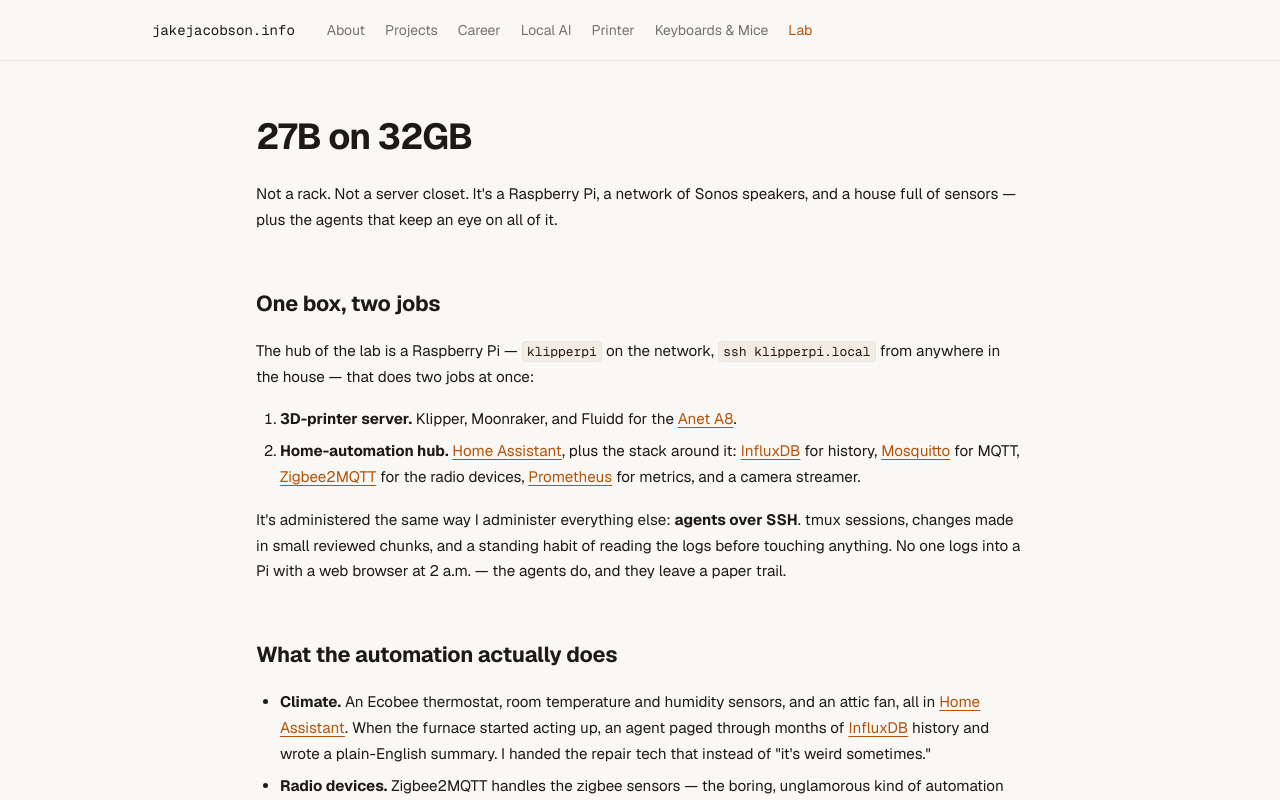
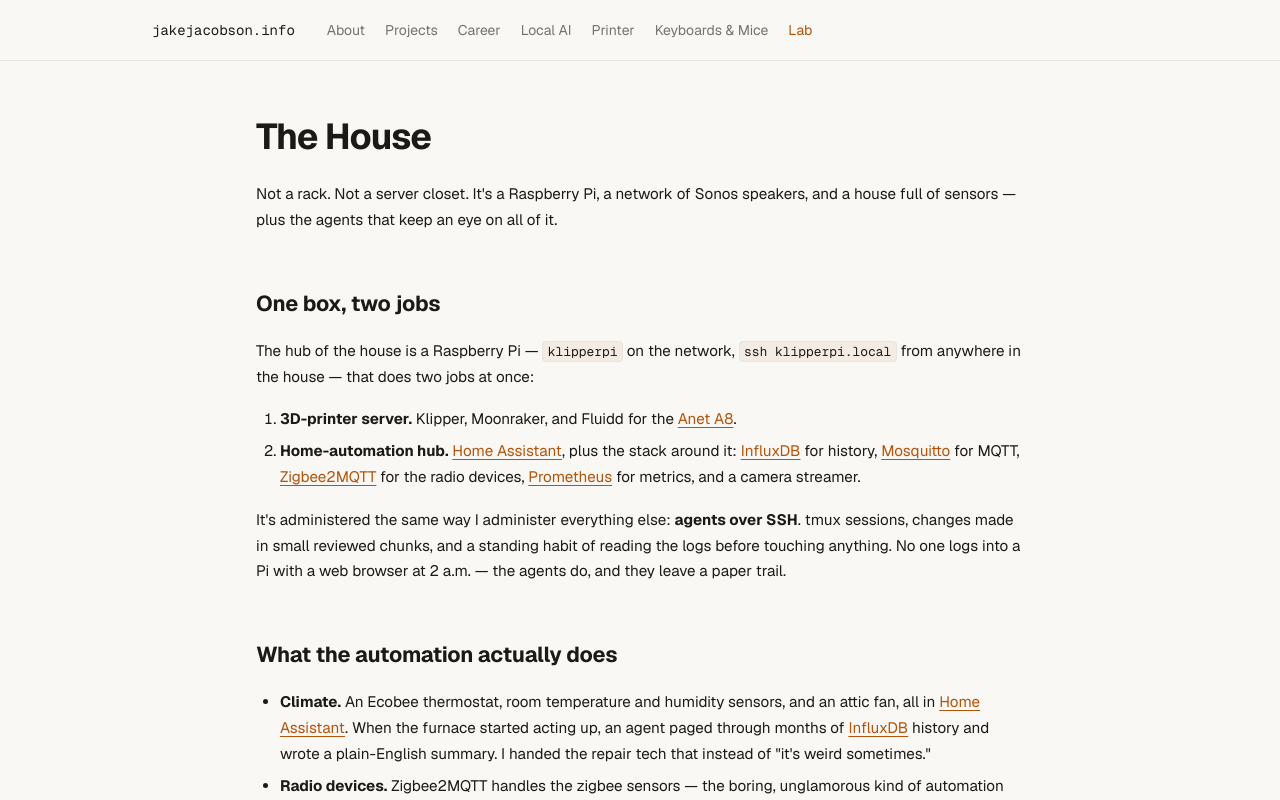
Before and after one commit to tragdor85/jakejacobsoninfo, a Next.js app: page /lab in a window 1280 px wide. Shown: the top 800 px of the page. Built offline with nearby package versions, Linux system fonts and the light colour scheme.

Commit message:
lab: retitled 'The House' to match its content (pi, sensors, sonos theater)

```diff
--- a/content/lab.md
+++ b/content/lab.md
@@ -1,10 +1,10 @@
-# 27B on 32GB
+# The House
 
 Not a rack. Not a server closet. It's a Raspberry Pi, a network of Sonos speakers, and a house full of sensors — plus the agents that keep an eye on all of it.
 
 ## One box, two jobs
 
-The hub of the lab is a Raspberry Pi — `klipperpi` on the network, `ssh klipperpi.local` from anywhere in the house — that does two jobs at once:
+The hub of the house is a Raspberry Pi — `klipperpi` on the network, `ssh klipperpi.local` from anywhere in the house — that does two jobs at once:
 
 1. **3D-printer server.** Klipper, Moonraker, and Fluidd for the [Anet A8](/printer).
 2. **Home-automation hub.** [Home Assistant](https://github.com/home-assistant/core), plus the stack around it: [InfluxDB](https://github.com/influxdata/influxdb) for history, [Mosquitto](https://github.com/eclipse/mosquitto) for MQTT, [Zigbee2MQTT](https://github.com/Koenkk/zigbee2mqtt) for the radio devices, [Prometheus](https://github.com/prometheus/prometheus) for metrics, and a camera streamer.
@@ -17,7 +17,7 @@
 - **Radio devices.** Zigbee2MQTT handles the zigbee sensors — the boring, unglamorous kind of automation that just works and never phones you.
 - **Cameras.** A few, including the one on the printer. The local model can look.
 
-The rule for this corner of the lab: **if it needs the cloud, it doesn't live here.** Home Assistant and local services do the thinking; the cloud gets a status message at best.
+The rule for this corner of the house: **if it needs the cloud, it doesn't live here.** Home Assistant and local services do the thinking; the cloud gets a status message at best.
 
 ## The Sonos theater
 
--- a/src/app/lab/page.tsx
+++ b/src/app/lab/page.tsx
@@ -4,7 +4,7 @@
 import { getContent, getContentTitle } from "@/lib/content";
 
 export const metadata: Metadata = {
-  title: "Home Lab",
+  title: "The House",
   description:
     "One Raspberry Pi doing two jobs — 3D-printer server and home-automation hub — plus the 5.1.2 Sonos theater it lives next to.",
 };
```
Also changed, not shown: 2 other files (tests, documents, lock files or other folders).
